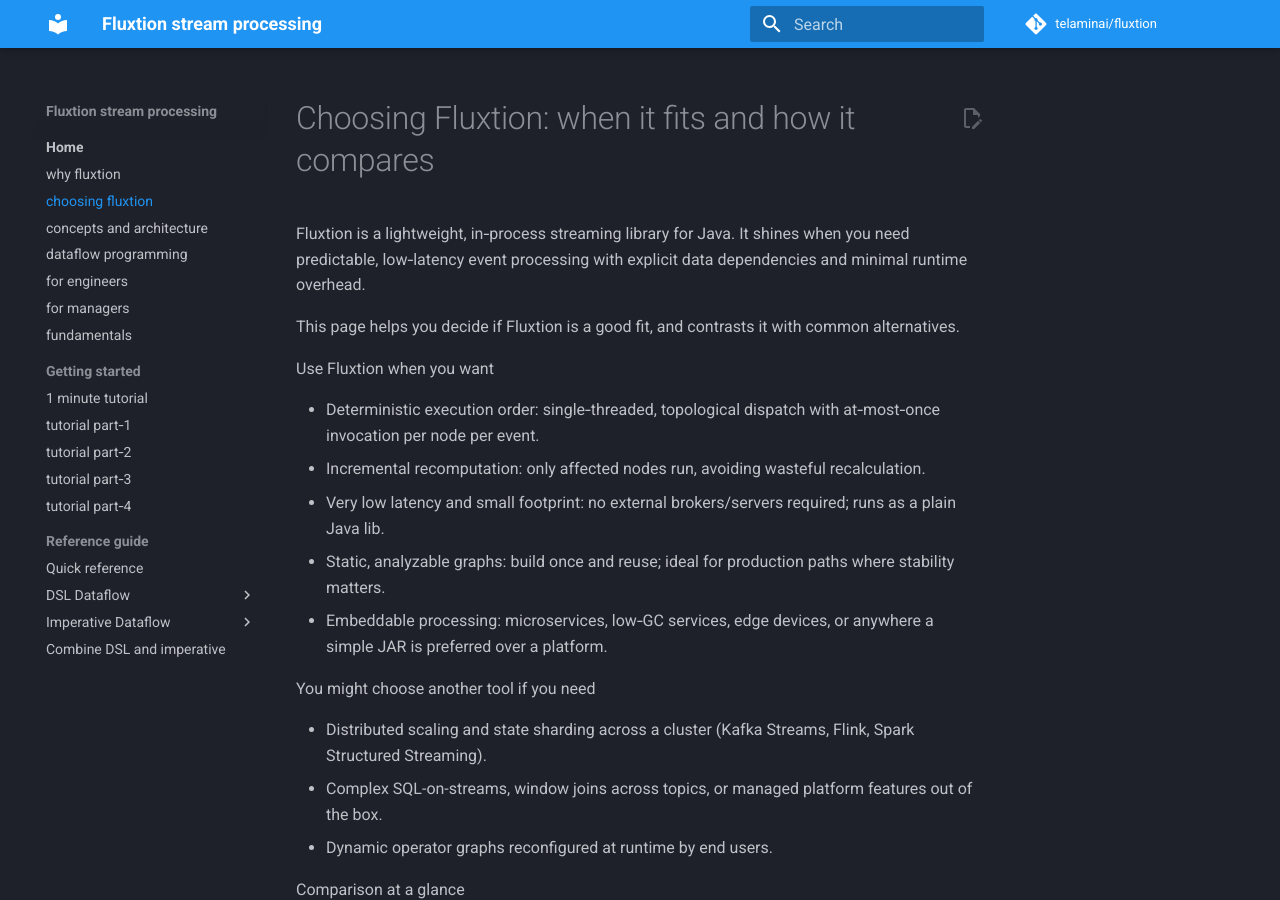
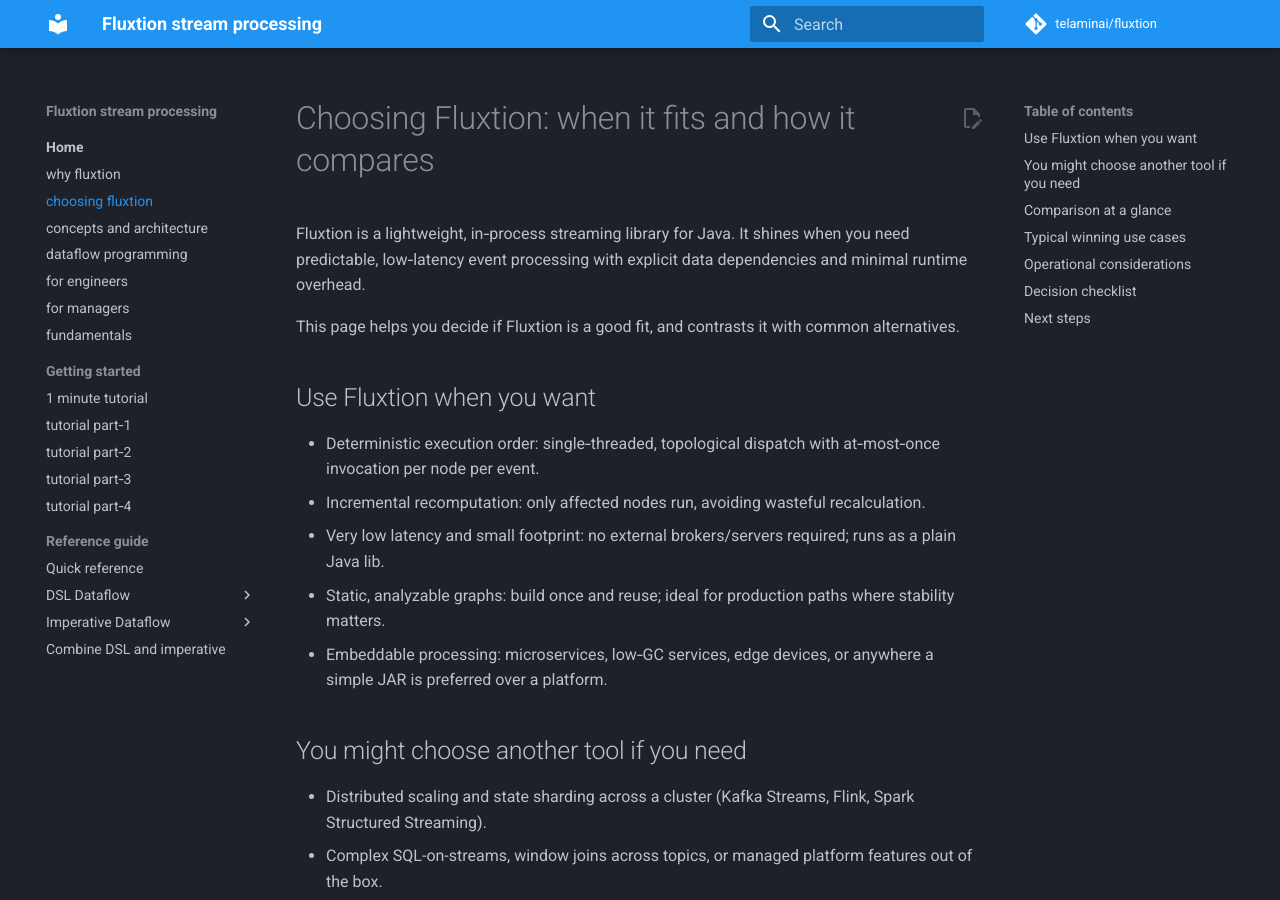
Before and after one commit to telaminai/fluxtion, an MkDocs documentation site: the page built from docs/home/choosing-fluxtion.md, in a window 1280 px wide and 900 px high. Built offline with MkDocs 1.6.1 and Material for MkDocs 9.7.7, drawn with Linux system fonts in a browser that asks for light colours; comment, search, counter and statistics services are not loaded.

```diff
--- a/docs/home/choosing-fluxtion.md
+++ b/docs/home/choosing-fluxtion.md
@@ -5,7 +5,7 @@
 
 This page helps you decide if Fluxtion is a good fit, and contrasts it with common alternatives.
 
-Use Fluxtion when you want
+## Use Fluxtion when you want
 
 - Deterministic execution order: single‑threaded, topological dispatch with at‑most‑once invocation per node per event.
 - Incremental recomputation: only affected nodes run, avoiding wasteful recalculation.
@@ -14,13 +14,13 @@
 - Embeddable processing: microservices, low‑GC services, edge devices, or anywhere a simple JAR is preferred over a
   platform.
 
-You might choose another tool if you need
+## You might choose another tool if you need
 
 - Distributed scaling and state sharding across a cluster (Kafka Streams, Flink, Spark Structured Streaming).
 - Complex SQL-on-streams, window joins across topics, or managed platform features out of the box.
 - Dynamic operator graphs reconfigured at runtime by end users.
 
-Comparison at a glance
+## Comparison at a glance
 
 - Versus reactive libraries (RxJava, Reactor): Fluxtion favors ahead‑of‑time analysis and precomputed dispatch over
   dynamic operator chains. Expect more predictability and often lower latency, with less runtime allocation and fewer
@@ -30,27 +30,27 @@
 - Versus stream processing platforms (Flink, Kafka Streams): Fluxtion is a library, not a cluster. If you don’t need
   distributed state, checkpointing to an external store, or a managed runtime, Fluxtion keeps things simple and fast.
 
-Typical winning use cases
+## Typical winning use cases
 
 - Per‑entity analytics: per user/device/symbol rolling metrics, rate limits, anomaly flags.
 - Sliding‑window aggregations and counters with predictable latency.
 - Real‑time risk, alerting, monitoring pipelines embedded in services.
 - Deterministic pipelines that must be easy to unit test and reason about.
 
-Operational considerations
+## Operational considerations
 
 - Deployment: ship as part of your service JAR. No external services to provision.
 - Observability: add sinks to publish metrics/events; integrate with your logging/metrics stack.
 - Performance: compiled graphs remove reflection and indirection. Expect fewer allocations and tight call paths.
 
-Decision checklist
+## Decision checklist
 
 - Need sub‑millisecond in‑process responses? ✓
 - Okay with single‑JVM graph and explicit integration to external IO? ✓
 - Prefer explicit dependencies and predictable order over dynamic operator chains? ✓
   If you checked these, Fluxtion is likely a strong fit.
 
-Next steps
+## Next steps
 
 - Learn the model: Concepts and architecture
 - Try it now: 1 minute tutorial
```
Also changed, not shown: docs/home/concepts-and-architecture.md (+6 -6 lines), docs/home/intro-engineers.md (+7 -7 lines), docs/home/intro-managers.md (+5 -5 lines), docs/home/what-is-dataflow.md (+5 -5 lines), docs/home/why-fluxtion.md (+5 -5 lines).
